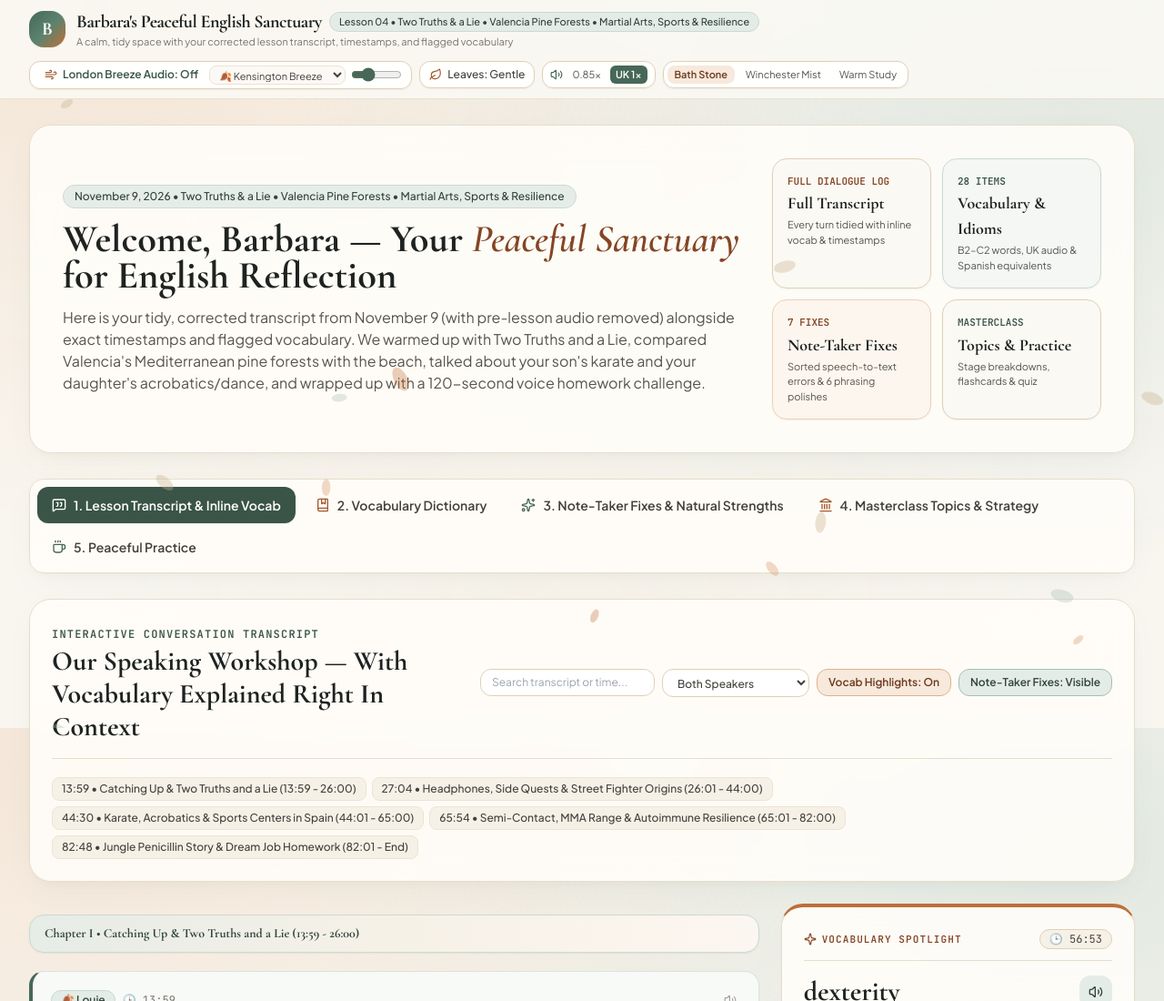
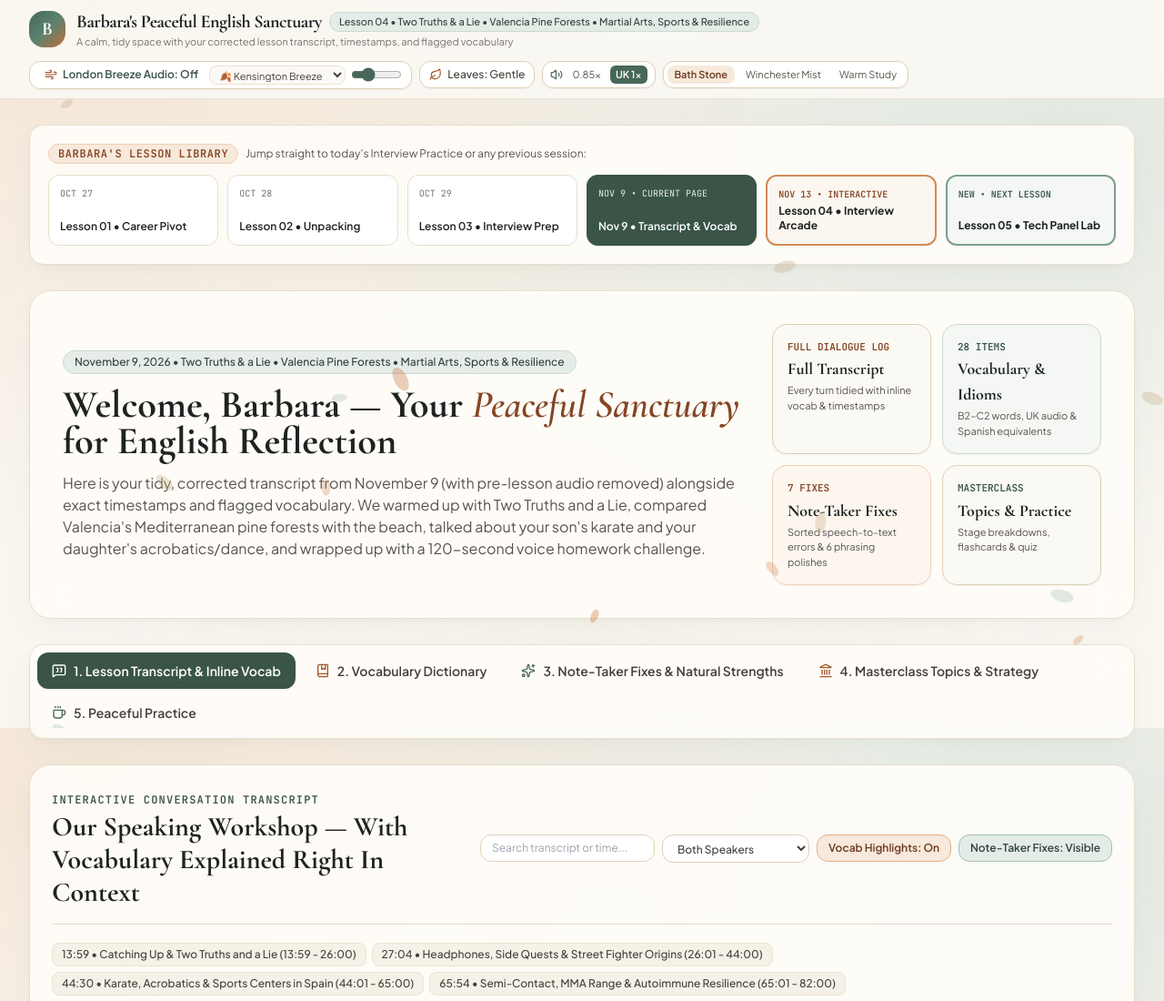
Before and after one commit to log210788/production, a plain HTML site: page index.html in a window 1280 px wide. Shown: the top 1100 px of the page at 91% size. Drawn offline with nearby package versions, Linux system fonts and the light colour scheme.

Commit message:
Add Lesson Library switcher to index.html and cross-links on Lesson 04 & 05

```diff
--- a/index.html
+++ b/index.html
@@ -292,6 +292,44 @@
 
   <!-- MAIN CONTAINER -->
   <main class="max-w-7xl mx-auto px-4 sm:px-6 lg:px-8 py-7 space-y-7 relative z-10">
+
+    <!-- LESSON PORTAL SELECTOR -->
+    <section class="sanctuary-card rounded-2xl p-4 sm:p-5 no-print">
+      <div class="flex flex-wrap items-center justify-between gap-2 mb-3">
+        <div class="flex items-center gap-2">
+          <span class="text-xs font-mono uppercase tracking-wider font-bold text-autumn-700 bg-autumn-100 px-2.5 py-0.5 rounded-full border border-autumn-200">
+            Barbara's Lesson Library
+          </span>
+          <span class="text-xs text-stone-600 hidden sm:inline">Jump straight to today's Interview Practice or any previous session:</span>
+        </div>
+      </div>
+      <div class="grid grid-cols-2 sm:grid-cols-3 lg:grid-cols-6 gap-2.5 text-xs">
+        <a href="lesson-01.html" class="p-3 rounded-xl bg-white/90 border border-[#e6decb] hover:border-sage-400 hover:bg-sage-50/60 transition flex flex-col justify-between">
+          <span class="font-mono text-[10px] uppercase text-stone-500">Oct 27</span>
+          <span class="font-semibold text-slatewarm-900 mt-0.5">Lesson 01 • Career Pivot</span>
+        </a>
+        <a href="lesson-02.html" class="p-3 rounded-xl bg-white/90 border border-[#e6decb] hover:border-sage-400 hover:bg-sage-50/60 transition flex flex-col justify-between">
+          <span class="font-mono text-[10px] uppercase text-stone-500">Oct 28</span>
+          <span class="font-semibold text-slatewarm-900 mt-0.5">Lesson 02 • Unpacking</span>
+        </a>
+        <a href="lesson-03.html" class="p-3 rounded-xl bg-white/90 border border-[#e6decb] hover:border-sage-400 hover:bg-sage-50/60 transition flex flex-col justify-between">
+          <span class="font-mono text-[10px] uppercase text-stone-500">Oct 29</span>
+          <span class="font-semibold text-slatewarm-900 mt-0.5">Lesson 03 • Interview Prep</span>
+        </a>
+        <a href="index.html" class="p-3 rounded-xl bg-sage-700 text-white border border-sage-700 shadow-sm flex flex-col justify-between">
+          <span class="font-mono text-[10px] uppercase text-sage-100">Nov 9 • Current Page</span>
+          <span class="font-semibold mt-0.5">Nov 9 • Transcript &amp; Vocab</span>
+        </a>
+        <a href="lesson-04-interview-arcade.html" class="p-3 rounded-xl bg-autumn-50 border-2 border-autumn-400 hover:bg-autumn-100 transition flex flex-col justify-between shadow-sm">
+          <span class="font-mono text-[10px] uppercase font-bold text-autumn-700">Nov 13 • Interactive</span>
+          <span class="font-bold text-slatewarm-900 mt-0.5">Lesson 04 • Interview Arcade</span>
+        </a>
+        <a href="lesson-05-tech-panel.html" class="p-3 rounded-xl bg-sage-50 border-2 border-sage-400 hover:bg-sage-100 transition flex flex-col justify-between shadow-sm">
+          <span class="font-mono text-[10px] uppercase font-bold text-sage-700">New • Next Lesson</span>
+          <span class="font-bold text-slatewarm-900 mt-0.5">Lesson 05 • Tech Panel Lab</span>
+        </a>
+      </div>
+    </section>
 
     <!-- HERO BANNER -->
     <section class="sanctuary-card rounded-3xl p-6 sm:p-9 relative overflow-hidden">
```
Also changed, not shown: lesson-04-interview-arcade.html (+4 -0 lines), lesson-05-tech-panel.html (+4 -0 lines).
